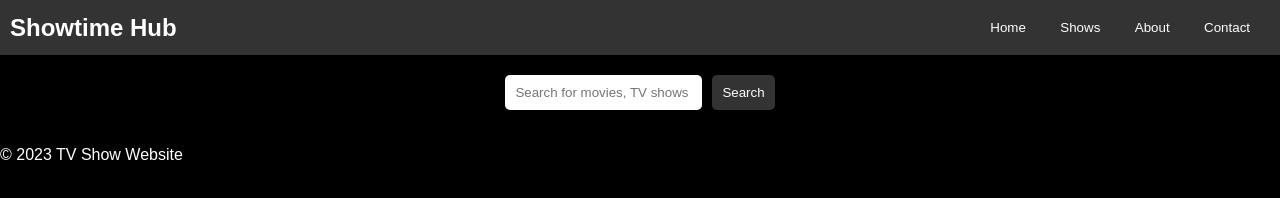
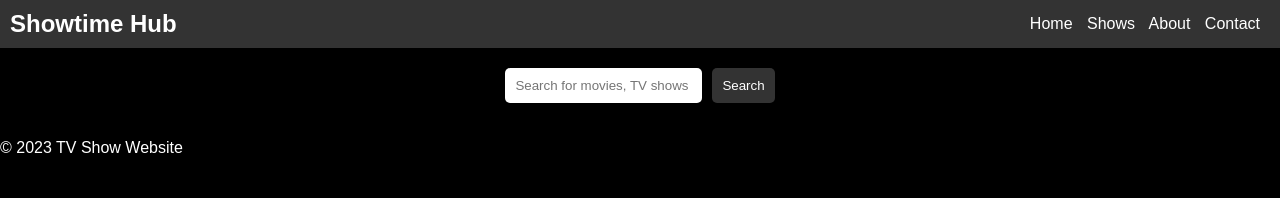
Before and after one commit to DebjyotiRay/DebjyotiRay-Final-Task, a plain HTML site: page index.html in a window 1280 px wide. Drawn offline with nearby package versions, Linux system fonts and the light colour scheme; no server answers.

Commit message:
Update index.html

```diff
--- a/index.html
+++ b/index.html
@@ -9,10 +9,10 @@
     <div class="navbar">
       <div class="logo">Showtime Hub</div>
       <nav>
-        <a href='index.html'><button id="search-button">Home</button></a>
-        <a href="#"><button id="search-button">Shows</button></a>
-        <a href="#"><button id="search-button">About</button></a>
-        <a href="#"><button id="search-button">Contact</button></a>
+        <a href='index.html'><id="home">Home</button></a>
+        <a href="#"><id="home">Shows</button></a>
+        <a href="#"><id="home">About</button></a>
+        <a href="#"><id="home">Contact</button></a>
       </nav>
     </div>
 
```
